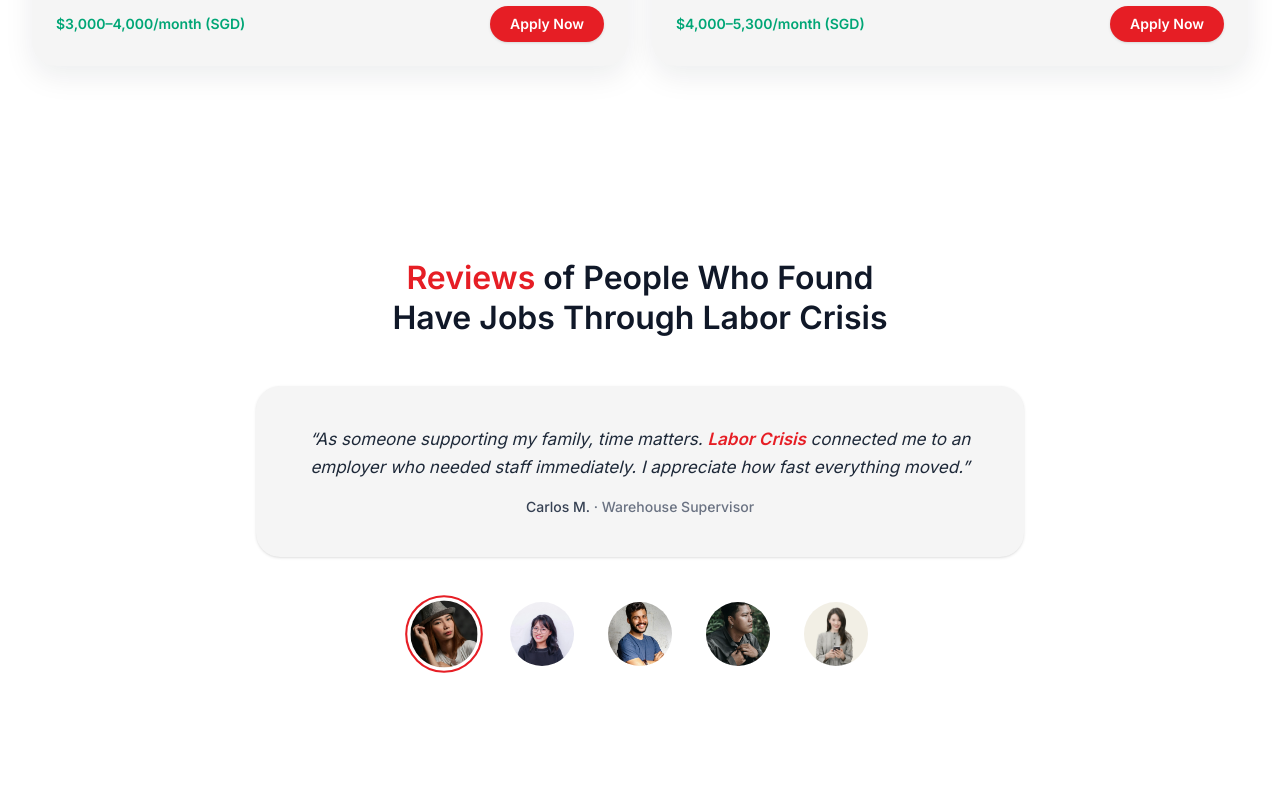
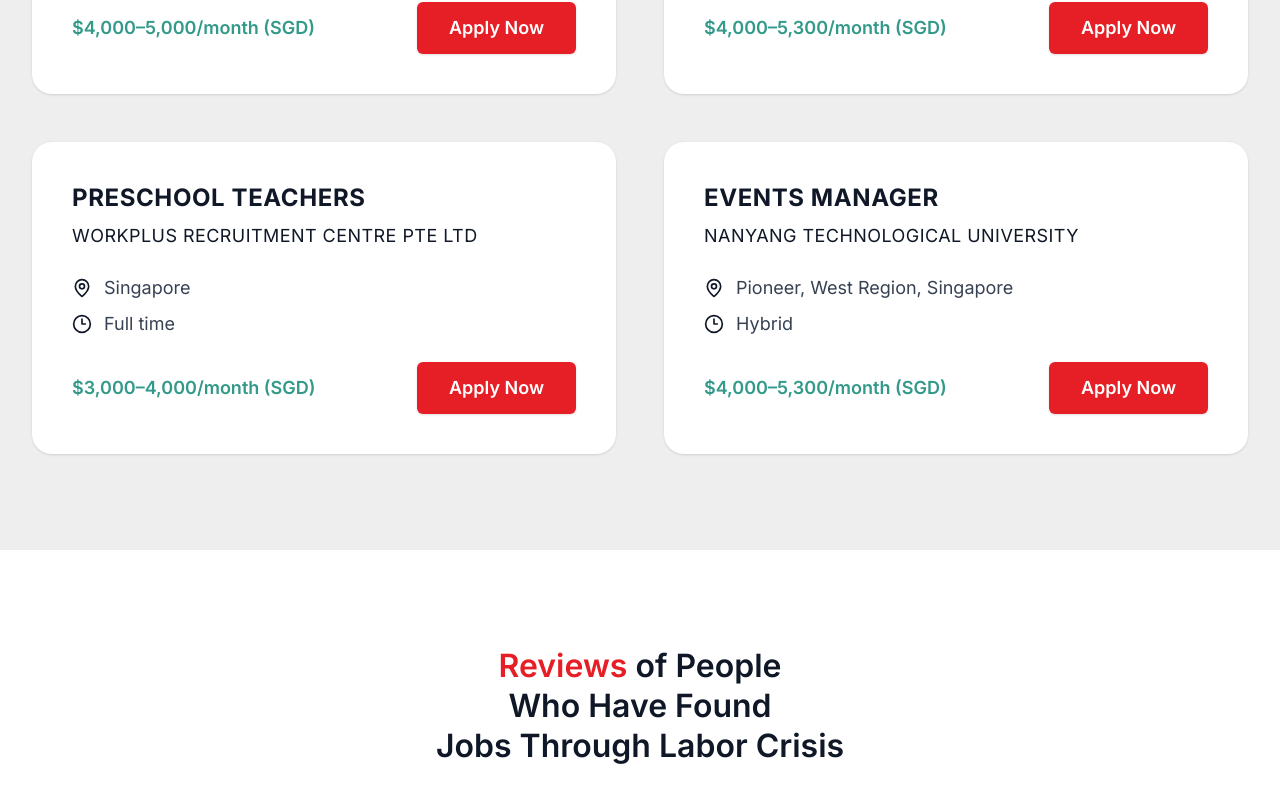
Before and after one commit to RossDev1201/laborcrisisbetav2, a Next.js app: page / in a window 1280 px wide. Shown: the part 3150-3960 px from the top of the page. Built offline with nearby package versions, Linux system fonts and the light colour scheme.

Commit message:
updating to mobile version - 02 landing page

```diff
--- a/app/globals.css
+++ b/app/globals.css
@@ -230,6 +230,10 @@
 
    /* === Testimonials (Reviews) === */
 
+/* === Testimonials (Reviews) === */
+
+/* === Testimonials (Reviews) === */
+
 /* Hide all panels by default */
 .lc-testimonial-panels .lc-testimonial-panel {
   display: none;
@@ -239,8 +243,31 @@
 .lc-testimonial-avatar-dot {
   border-radius: 9999px;
   border: 2px solid transparent;
-  padding: 3px; /* thickness of ring */
+  padding: 3px; /* ring thickness */
   transition: border-color 150ms ease-out, transform 150ms ease-out;
+  transform-origin: center;
+}
+
+/* Avatar image */
+.lc-testimonial-avatar-img {
+  width: 48px;
+  height: 48px;
+  border-radius: 9999px;
+  object-fit: cover;
+}
+
+/* Avatars container:
+   - single line
+   - no scrollbar
+   - centered like the mock
+*/
+.lc-testimonial-avatars {
+  flex-wrap: nowrap;
+  justify-content: center;
+  gap: 1.25rem;
+  max-width: 360px; /* enough for 5 avatars on mobile */
+  width: 100%;
+  overflow: visible;
 }
 
 /* Show the panel that matches the checked radio */
@@ -252,16 +279,15 @@
   display: block;
 }
 
-/* Highlight the active avatar with a red ring */
+/* Highlight the active avatar with a bigger red ring */
 #t1:checked ~ .lc-testimonial-avatars label[for="t1"] .lc-testimonial-avatar-dot,
 #t2:checked ~ .lc-testimonial-avatars label[for="t2"] .lc-testimonial-avatar-dot,
 #t3:checked ~ .lc-testimonial-avatars label[for="t3"] .lc-testimonial-avatar-dot,
 #t4:checked ~ .lc-testimonial-avatars label[for="t4"] .lc-testimonial-avatar-dot,
 #t5:checked ~ .lc-testimonial-avatars label[for="t5"] .lc-testimonial-avatar-dot {
   border-color: #E61E25;
-  transform: scale(1.05);
+  transform: scale(1.6); /* grows to the big state in the mock */
 }
-
 /* --- Sponsors marquee --- */
 
 .lc-marquee-row {
--- a/components/sections/featured-job-section.tsx
+++ b/components/sections/featured-job-section.tsx
@@ -65,15 +65,15 @@
   return (
     <section
       id="featured-jobs"
-      className="bg-background py-16 md:py-20 lg:py-24 dark:bg-[#111111]"
+      className="bg-[#EEEEEE] py-16 md:py-20 lg:py-24 dark:bg-[#1A1A1A]"
       aria-labelledby="featured-jobs-heading"
     >
       <div className="mx-auto max-w-7xl px-4 md:px-6 lg:px-8">
         {/* Heading */}
-        <div className="text-center">
+        <div className="text-center mb-12 md:mb-16">
           <h2
             id="featured-jobs-heading"
-            className="text-[24px] font-semibold tracking-[0.18em] text-gray-900 md:text-[28px] lg:text-[32px] dark:text-white"
+            className="text-[32px] md:text-[40px] lg:text-[48px] font-medium text-gray-900 dark:text-white"
           >
             <span className="text-[#E61E25]">FEATURED</span>{" "}
             <span>JOBS</span>
@@ -81,55 +81,57 @@
         </div>
 
         {/* Grid of job cards */}
-        <div className="mt-10 grid gap-6 md:mt-12 md:grid-cols-2">
+        <div className="grid gap-8 md:grid-cols-2 lg:gap-12">
           {featuredJobs.map((job) => (
             <article
               key={job.id}
               className="
-                flex h-full flex-col justify-between
-                rounded-[24px] bg-[#f5f5f5] px-6 py-6
-                shadow-[0_10px_30px_rgba(15,23,42,0.08)]
-                dark:bg-[#444444]
+                flex flex-col justify-between
+                rounded-[20px] bg-white px-8 py-8 md:px-10 md:py-10
+                shadow-sm
+                dark:bg-[#2D2D2D]
+                min-h-[280px]
               "
             >
               {/* Top content */}
               <header className="space-y-2">
-                <h3 className="text-sm font-extrabold tracking-[0.08em] text-gray-900 md:text-base dark:text-white">
+                <h3 className="text-lg md:text-xl lg:text-2xl font-bold tracking-wide text-gray-900 dark:text-white">
                   {job.title}
                 </h3>
-                <p className="text-xs font-medium uppercase tracking-[0.08em] text-gray-600 dark:text-gray-200">
+                <p className="text-base md:text-lg font-normal uppercase tracking-wide text-gray-900 dark:text-gray-200">
                   {job.company}
                 </p>
               </header>
 
               {/* Meta: location + work type */}
-              <dl className="mt-4 space-y-1 text-sm text-gray-700 dark:text-gray-100">
-                <div className="flex items-center gap-2">
+              <dl className="mt-6 space-y-2 text-base md:text-lg text-gray-700 dark:text-gray-300">
+                <div className="flex items-center gap-3">
                   <dt className="sr-only">Location</dt>
-                  <MapPin className="h-4 w-4" aria-hidden="true" />
+                  <MapPin className="h-5 w-5 text-gray-900 dark:text-gray-200 flex-shrink-0" aria-hidden="true" />
                   <dd>{job.location}</dd>
                 </div>
-                <div className="flex items-center gap-2">
+                <div className="flex items-center gap-3">
                   <dt className="sr-only">Work type</dt>
-                  <Clock3 className="h-4 w-4" aria-hidden="true" />
+                  <Clock3 className="h-5 w-5 text-gray-900 dark:text-gray-200 flex-shrink-0" aria-hidden="true" />
                   <dd>{job.workType}</dd>
                 </div>
               </dl>
 
               {/* Bottom row: salary + button */}
-              <div className="mt-5 flex items-center justify-between gap-4">
-                <p className="text-sm font-semibold text-[#00A676] dark:text-[#4CE3B2]">
+              <div className="mt-6 flex items-center justify-between gap-4">
+                <p className="text-base md:text-lg font-semibold text-[#339989] dark:text-[#4CE3B2]">
                   {job.salary}
                 </p>
 
                 <button
                   type="button"
                   className="
-                    rounded-[999px] bg-[#E61E25] px-5 py-2
-                    text-sm font-semibold text-white
+                    rounded-sm bg-[#E61E25] px-6 py-2.5 md:px-8 md:py-3
+                    text-base md:text-lg font-semibold text-white
                     shadow-sm hover:bg-[#cc151c]
+                    transition-colors
                     focus-visible:outline-none focus-visible:ring-2 focus-visible:ring-offset-2 focus-visible:ring-[#E61E25]
-                    focus-visible:ring-offset-transparent
+                    whitespace-nowrap
                   "
                 >
                   Apply Now
--- a/components/sections/testimonial-section.tsx
+++ b/components/sections/testimonial-section.tsx
@@ -2,7 +2,7 @@
 import Image from "next/image";
 
 type Testimonial = {
-  id: string; // t1, t2, ...
+  id: string;
   name: string;
   role: string;
   quoteBeforeBrand: string;
@@ -15,8 +15,7 @@
     id: "t1",
     name: "Carlos M.",
     role: "Warehouse Supervisor",
-    quoteBeforeBrand:
-      "As someone supporting my family, time matters.",
+    quoteBeforeBrand: "As someone supporting my family, time matters.",
     quoteAfterBrand:
       "connected me to an employer who needed staff immediately. I appreciate how fast everything moved.",
     avatarSrc: "/testimonial-01.webp",
@@ -25,8 +24,7 @@
     id: "t2",
     name: "Aisha R.",
     role: "Customer Support Specialist",
-    quoteBeforeBrand:
-      "I was looking for a stable role with growth. ",
+    quoteBeforeBrand: "I was looking for a stable role with growth.",
     quoteAfterBrand:
       "matched me with a company that values training and development.",
     avatarSrc: "/testimonial-02.webp",
@@ -35,8 +33,7 @@
     id: "t3",
     name: "Kenji S.",
     role: "Project Engineer",
-    quoteBeforeBrand:
-      "After months of searching on my own,",
+    quoteBeforeBrand: "After months of searching on my own,",
     quoteAfterBrand:
       "introduced me to the right hiring manager in just a few days.",
     avatarSrc: "/testimonial-03.webp",
@@ -45,8 +42,7 @@
     id: "t4",
     name: "Maya L.",
     role: "Preschool Teacher",
-    quoteBeforeBrand:
-      "I wanted a job that fit my schedule and my values.",
+    quoteBeforeBrand: "I wanted a job that fit my schedule and my values.",
     quoteAfterBrand:
       "helped me find a school where I feel truly supported.",
     avatarSrc: "/testimonial-04.webp",
@@ -55,8 +51,7 @@
     id: "t5",
     name: "Victor T.",
     role: "Events Manager",
-    quoteBeforeBrand:
-      "Events hiring can be unpredictable, but",
+    quoteBeforeBrand: "Events hiring can be unpredictable, but",
     quoteAfterBrand:
       "kept me updated with new roles and made every application feel easy.",
     avatarSrc: "/testimonial-05.webp",
@@ -75,12 +70,16 @@
         <div className="text-center">
           <h2
             id="reviews-heading"
-            className="text-[24px] font-semibold leading-tight text-gray-900 md:text-[28px] lg:text-[32px] dark:text-white"
+            className="text-[26px] font-semibold leading-tight text-gray-900 md:text-[32px] dark:text-white"
           >
-            <span className="text-[#E61E25]">Reviews</span>{" "}
-            <span>of People Who Found</span>
+            <span>
+              <span className="text-[#E61E25]">Reviews</span>{" "}
+              <span>of People</span>
+            </span>
             <br />
-            <span>Have Jobs Through Labor Crisis</span>
+            <span>Who Have Found</span>
+            <br />
+            <span>Jobs Through Labor Crisis</span>
           </h2>
         </div>
 
@@ -99,23 +98,25 @@
           ))}
 
           {/* Quote panels */}
-          <div className="lc-testimonial-panels relative w-full">
+          <div className="lc-testimonial-panels relative mt-6 w-full">
             {testimonials.map((t) => (
               <figure
                 key={t.id}
-                className="lc-testimonial-panel mx-auto max-w-3xl rounded-[24px] bg-[#f5f5f5] px-8 py-10 text-center text-gray-800 shadow-sm dark:bg-[#202020] dark:text-gray-100"
+                className="lc-testimonial-panel mx-auto max-w-3xl rounded-[24px] bg-white px-8 py-10 text-center text-[#111111] shadow-sm"
                 data-testimonial={t.id}
               >
                 <blockquote className="text-[15px] leading-relaxed md:text-[17px]">
                   <p className="italic">
                     “{t.quoteBeforeBrand}{" "}
-                    <span className="text-[#E61E25] font-semibold">
+                    <span className="font-semibold text-[#E61E25]">
                       Labor Crisis
                     </span>{" "}
                     {t.quoteAfterBrand}”
                   </p>
                 </blockquote>
-                <figcaption className="mt-4 text-sm font-medium text-gray-700 dark:text-gray-200">
+
+                {/* keep figcaption but hide on mobile to match mock */}
+                <figcaption className="mt-4 hidden text-sm font-medium text-gray-700 md:block dark:text-gray-200">
                   {t.name}{" "}
                   <span className="text-gray-500 dark:text-gray-400">
                     · {t.role}
@@ -125,8 +126,8 @@
             ))}
           </div>
 
-          {/* Avatars */}
-          <div className="lc-testimonial-avatars mt-10 flex flex-wrap items-center justify-center gap-6">
+          {/* Avatars: single line, selected one expands */}
+          <div className="lc-testimonial-avatars mt-10 flex items-center">
             {testimonials.map((t) => (
               <label
                 key={t.id}
@@ -138,9 +139,9 @@
                   <Image
                     src={t.avatarSrc}
                     alt={t.name}
-                    width={72}
-                    height={72}
-                    className="h-16 w-16 rounded-full object-cover"
+                    width={48}
+                    height={48}
+                    className="lc-testimonial-avatar-img"
                   />
                 </div>
               </label>
```
